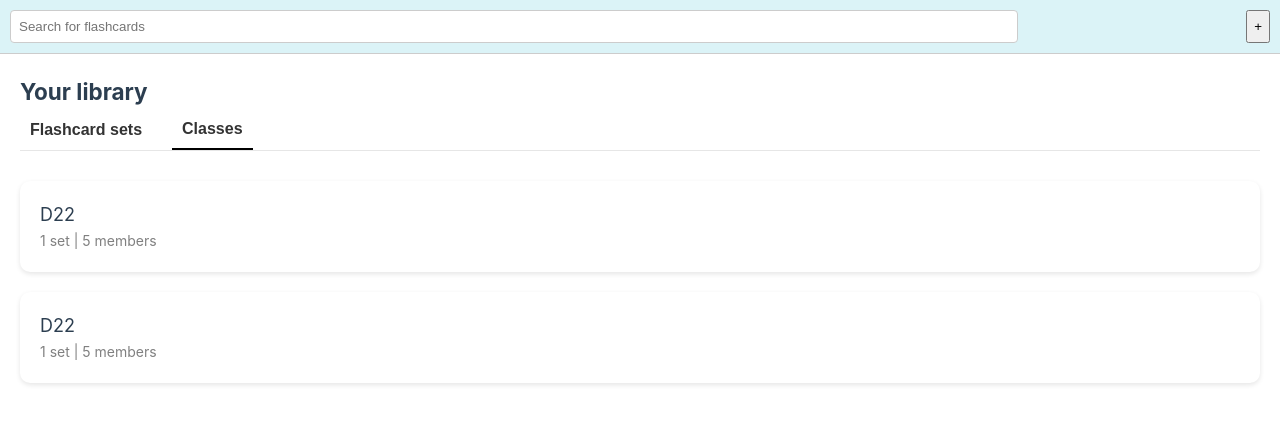
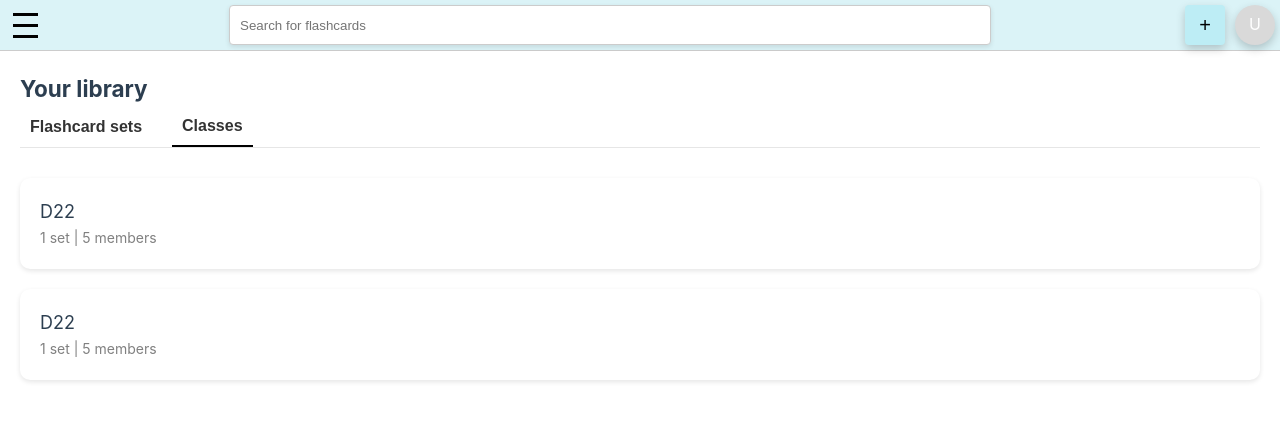
Before and after one commit to ImTruong/FlashEng, a Vue app in the folder FrontEnd/: page / in a window 1280 px wide. Shown: the top 424 px of the page. Built offline with nearby package versions, Linux system fonts and the light colour scheme.

Commit message:
Fix header

```diff
--- a/FrontEnd/src/components/Header.vue
+++ b/FrontEnd/src/components/Header.vue
@@ -1,23 +1,102 @@
+
 <template>
-    <header>
-        <input type="text" placeholder="Search for flashcards"  />
-        <button @click="">+</button>
-    </header>
+    <div class="container">
+        <header>
+            <div class="menu-icon">
+                <div class="bar"></div>
+                <div class="bar"></div>
+                <div class="bar"></div>
+            </div>
+            <input type="text" placeholder="Search for flashcards" class="search-bar"/>
+            <div class="button-container">
+                <button class="add-button" @click="">+</button>
+                <div class="user-icon">
+                    U
+                </div>
+            </div>
+        </header>
+    </div>
 </template>
 
 <style scoped>
     header {
         display: flex;
+        align-items: center;
         justify-content: space-between;
-        padding: 10px;
+        padding: 5px;
         background-color: #DBF3F7;
         border-bottom: 1px solid #ccc;
     }
 
+    .menu-icon {
+        display: flex;
+        flex-direction: column;
+        justify-content: space-between;
+        width: 40px;
+        height: 25px;
+        cursor: pointer;
+        align-items: center;
+    }
+
+    .menu-icon .bar {
+        width: 25px;
+        height: 3px;
+        background-color: black;
+    }
+
+    .button-container {
+        display: flex; /* Sử dụng flexbox cho container */
+        align-items: center; /* Căn giữa dọc */
+        margin-left: 10px; /* Khoảng cách bên trái */
+    }
+
+    .user-icon {
+        font-size: 16px;
+        background-color: #D9D9D9; /* Màu nền cho icon user */
+        color: white; /* Màu chữ */
+        width: 40px; /* Kích thước rộng của icon */
+        height: 40px; /* Kích thước cao của icon */
+        display: flex;
+        align-items: center;
+        justify-content: center;
+        border-radius: 50%; /* Tạo hình tròn */
+        margin-left: 10px; /* Tạo khoảng cách giữa add-button và user icon */
+        cursor: pointer;
+        box-shadow: 0px 4px 10px rgba(0, 0, 0, 0.2);
+    }
+
+    .add-button {
+        font-size: 20px;
+        background-color: #BDEDF5;
+        color: Black;
+        border: none;
+        padding: 0; /* Đặt padding thành 0 để giảm kích thước */
+        border-radius: 4px;
+        width: 40px;
+        height: 40px;
+        display: flex;
+        align-items: center;
+        justify-content: center;
+        cursor: pointer;
+        box-shadow: 0px 4px 10px rgba(0, 0, 0, 0.2);
+        transition: box-shadow 0.3s ease;
+    }
+
+    .search-bar {
+        width: 60%;
+        height: 40px;
+        padding: 0 10px;
+        border: 1px solid #ccc;
+        border-radius: 4px;
+        box-shadow: 0px 2px 5px rgba(0, 0, 0, 0.1);
+    }
+
+    /*
     input[type="text"] {
         width: 80%;
         padding: 8px;
         border: 1px solid #ccc;
         border-radius: 4px;
     }
+    */
 </style>
```
